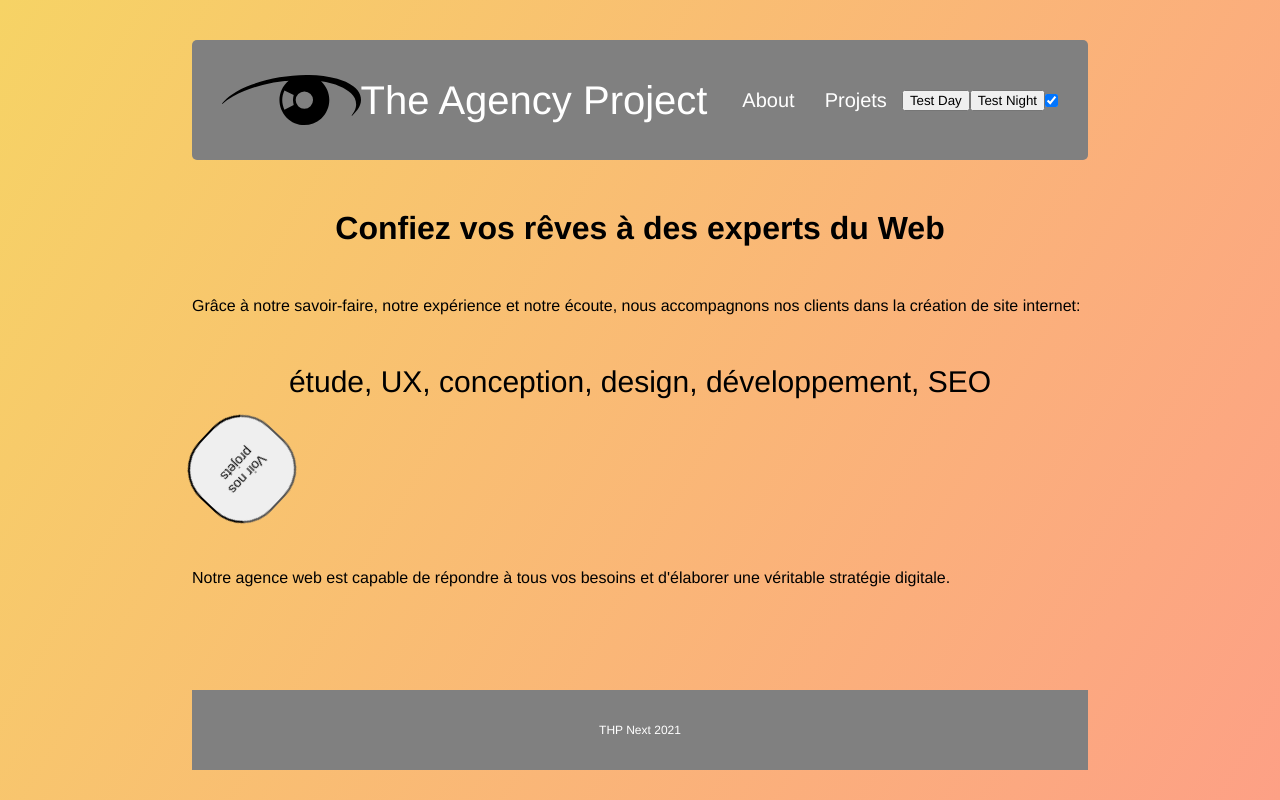
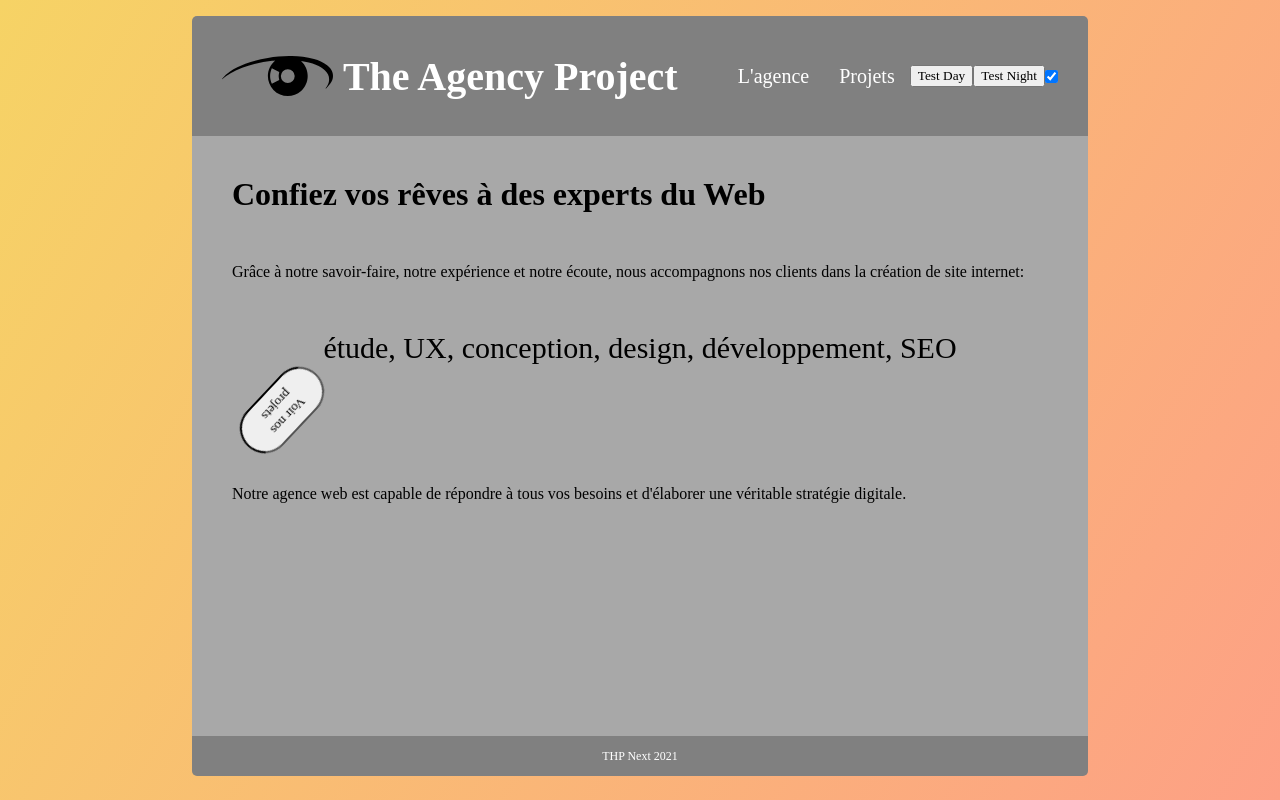
Before and after one commit to mathieu-superpose/the_agency_project, a React (Create React App) app: page / in a window 1280 px wide. Built offline with nearby package versions, Linux system fonts and the light colour scheme.

Commit message:
improve colors

```diff
--- a/src/App.scss
+++ b/src/App.scss
@@ -1,15 +1,24 @@
-$color-lite : 	#A8A8A8;
-$color-dark : 	#FAFAD2;
+$color-lite: #A8A8A8;
+$color-lite-bg: #A8A8A8;
+
+$color-dark: #FAFAD2;
+$color-dark-bg: #FAFAD2;
+
+$color-light-grad1: #f6d365;
+$color-light-grad2: #fda085;
+
+$color-dark-grad1: #00010D;
+$color-dark-grad2: #1F2245;
 
 * {
   margin: 0;
-  font-family: "Helvetica Neue",Helvetica,Arial,sans-serif;
+  font-family: "Century Gothic";
 }
 a:link, a:visited {
   text-decoration: none;
 }
 .App {
-  background: linear-gradient(120deg, #f6d365 0%, #fda085 100%);
+  background: linear-gradient(120deg, $color-light-grad1 0%, $color-light-grad2 100%);
   min-height: 100vh;
   display: flex;
   flex-direction: column;
@@ -21,6 +30,18 @@ a:link, a:visited {
   }
 }
 .App.Dark {
-  background: linear-gradient(120deg, #030b3c 0%, #002459 100%);
+  background: linear-gradient(120deg, $color-dark-grad1 100%, $color-dark-grad2 0%);
   color: $color-dark;
 }
+.About,
+.Home,
+.Works {
+  min-height: 65vh;
+  background-color: $color-lite-bg;
+  padding: 5vh;
+}
+
+.Navbar,
+.Footer {
+    background-color: grey;
+}
--- a/src/components/Footer/Footer.scss
+++ b/src/components/Footer/Footer.scss
@@ -2,11 +2,11 @@
 
 
 .Footer {
-	height: 10vh;
-	background-color: grey;
+	height: 5vh;
 	display: flex;
 	justify-content: center;
 	align-items: center;
+	border-radius: 0 0 5px 5px;
 
 	&__text {
 	  color: white;
--- a/src/components/Navbar/Navbar.jsx
+++ b/src/components/Navbar/Navbar.jsx
@@ -15,17 +15,16 @@ const currentState = useContext(ModeContext);
     <nav className="Navbar">
       <Link to="/">
         <div className="Navbar__left">
-          <img className={`Navbar__left__logo`} src={logo} />
-          <p className="Navbar__left__title">The Agency Project</p>
+          <img className={`Navbar__left__logo ${currentState}`} src={logo} />
+          <p className={`Navbar__left__title ${currentState}`}>The Agency Project</p>
         </div>
       </Link>
       <div className={`Navbar__right ${currentState}`}>
-        <Link to="/about">About</Link>
+        <Link to="/about">L'agence</Link>
         <Link to="/works">Projets</Link>
         <Bigbutton />
         <DayNight />
       </div>
-
     </nav>
   );
 };
--- a/src/components/Navbar/Navbar.scss
+++ b/src/components/Navbar/Navbar.scss
@@ -1,14 +1,13 @@
 @import '../../App.scss';
 
 .Navbar {
-  margin-top: 5vh;
+  margin-top: 2vh;
   height: 15vh;
-  border-radius: 5px;
+  border-radius: 5px 5px 0 0 ;
   display: flex;
   flex-direction: row;
   align-items: center;
   justify-content: space-between;
-  background-color: grey;
 
   &__left,
   &__right {
@@ -20,7 +19,7 @@
   &__left {
     margin-left: 30px;
     &__logo {
-      height: 50px;
+      height: 40px;
       fill-rule: white;
     }
     &__logo a:link,
@@ -30,7 +29,9 @@
       color: white;
     }
     &__title {
+    margin-left: 10px;
       font-size: 40px;
+      font-weight: bold;
       color: white;
     }
   }
--- a/src/pages/About/About.scss
+++ b/src/pages/About/About.scss
@@ -1,10 +1,8 @@
 @import '../../App.scss';
 
 .About {
-	min-height: 60vh;
 
 	&__title {
-	  margin-top: 50px;
 	  text-align: justify;
 	}
 	&__text {
--- a/src/pages/Home/Home.scss
+++ b/src/pages/Home/Home.scss
@@ -1,17 +1,15 @@
 @import '../../App.scss';
 
 .Home {
-	margin-top: 50px;
 	display: flex;
 	flex-direction: column;
 	flex-wrap: wrap;
-  min-height: 60vh;
 
 	&__title {
-	  text-align: center;
+
 	}
 	&__text {
-	margin-top: 50px;
+	  margin-top: 50px;
 	}
 	&__catch-text {
 	margin-top: 50px;
@@ -20,9 +18,9 @@
 	}
 	&__cta-button {
 	margin-top: 20px;
-	height: 100px;
+	height: 50px;
 	width: 100px;
-	border-radius: 40%;
+	border-radius: 55px;
 	}
 }
 
--- a/src/pages/Works/Works.scss
+++ b/src/pages/Works/Works.scss
@@ -1,9 +1,8 @@
 @import '../../App.scss';
 
 .Works {
-	min-height: 60vh;
 
 	&__title {
-	  margin-top: 5vh;
+
 	}
 }
```
